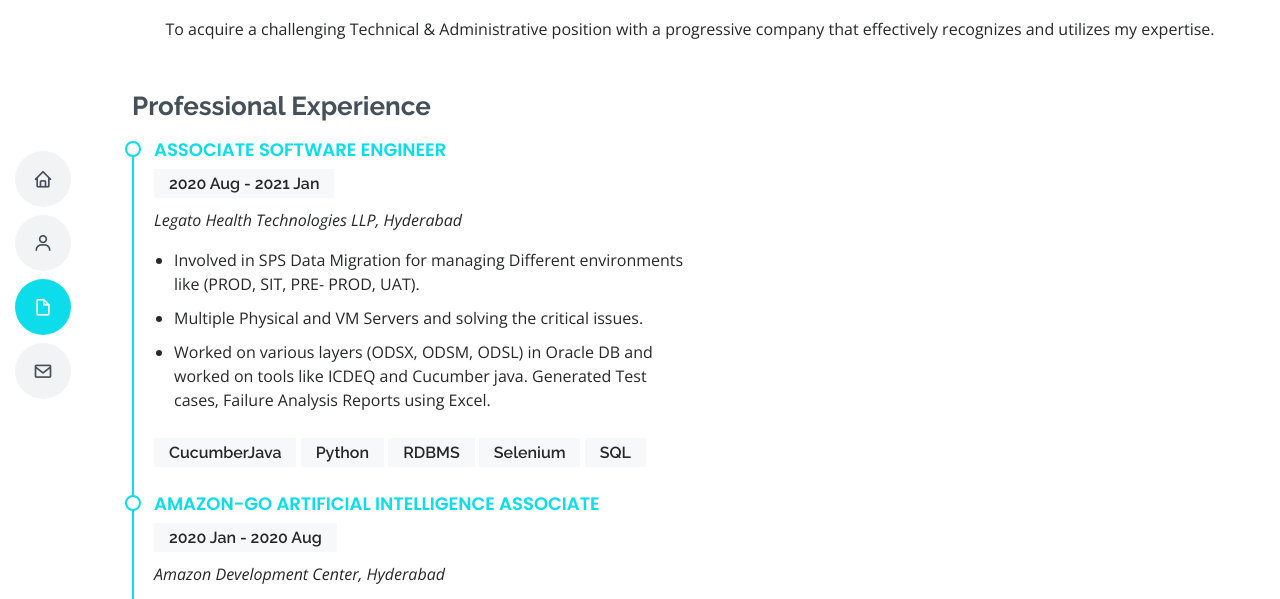
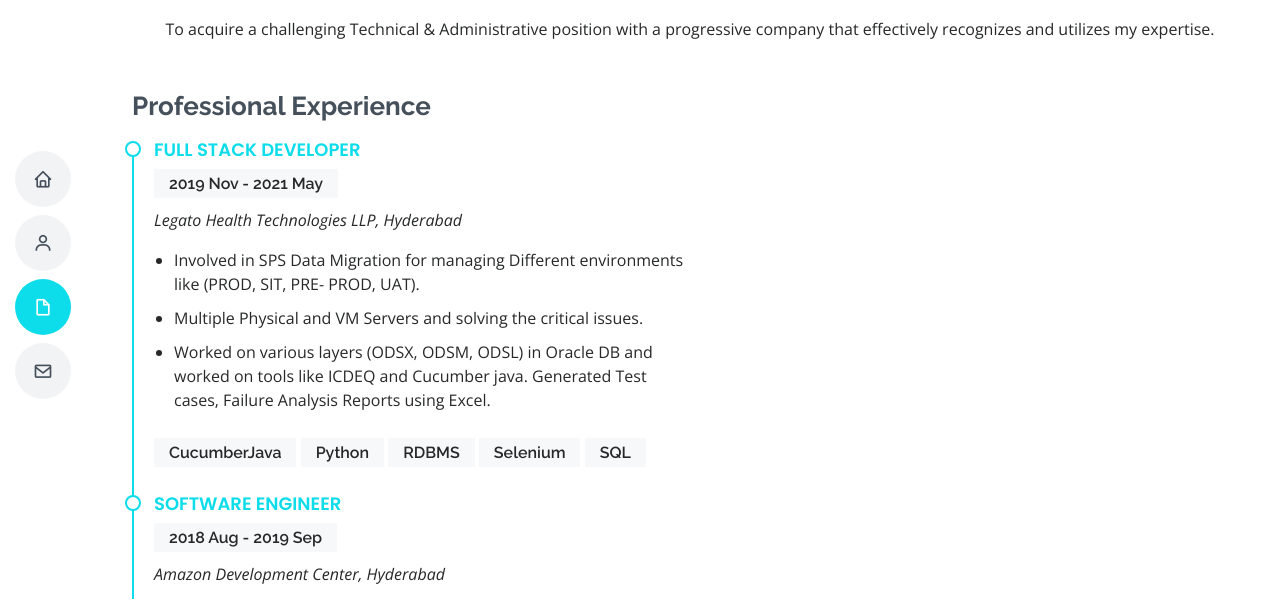
Before and after one commit to rahulrao1097/Rahul-Rao, a plain HTML site: page workexp.html in a window 1280 px wide. Shown: the part 121-720 px from the top of the page. Drawn offline with nearby package versions, Linux system fonts and the light colour scheme.

Commit message:
Update workexp.html

```diff
--- a/workexp.html
+++ b/workexp.html
@@ -67,8 +67,8 @@
           <div class="col-lg-6">
             <h3 class="work-experience-title">Professional Experience</h3>
             <div class="work-experience-item">
-              <h4>Associate Software Engineer</h4>
-              <h5>2020 Aug - 2021 Jan</h5>
+              <h4>Full Stack Developer</h4>
+              <h5>2019 Nov - 2021 May</h5>
               <p><em>Legato Health Technologies LLP, Hyderabad </em></p>
               <ul>
                 <li>Involved in SPS Data Migration for managing Different environments like (PROD, SIT, PRE- PROD, UAT).</li>
@@ -78,8 +78,8 @@
               <h5>CucumberJava</h5>  <h5>Python</h5> <h5>RDBMS</h5> <h5>Selenium</h5> <h5>SQL</h5>
             </div>
             <div class="work-experience-item">
-              <h4>Amazon-go Artificial Intelligence Associate</h4>
-              <h5>2020 Jan - 2020 Aug</h5>
+              <h4>Software Engineer</h4>
+              <h5>2018 Aug - 2019 Sep</h5>
               <p><em>Amazon Development Center, Hyderabad</em></p>
               <ul>
                 <li>Involved in training artificial intelligence worked on Computer Vision-based Machine Learning that is used to seamlessly track and estimate the intention of everyone in the store.</li>
```
